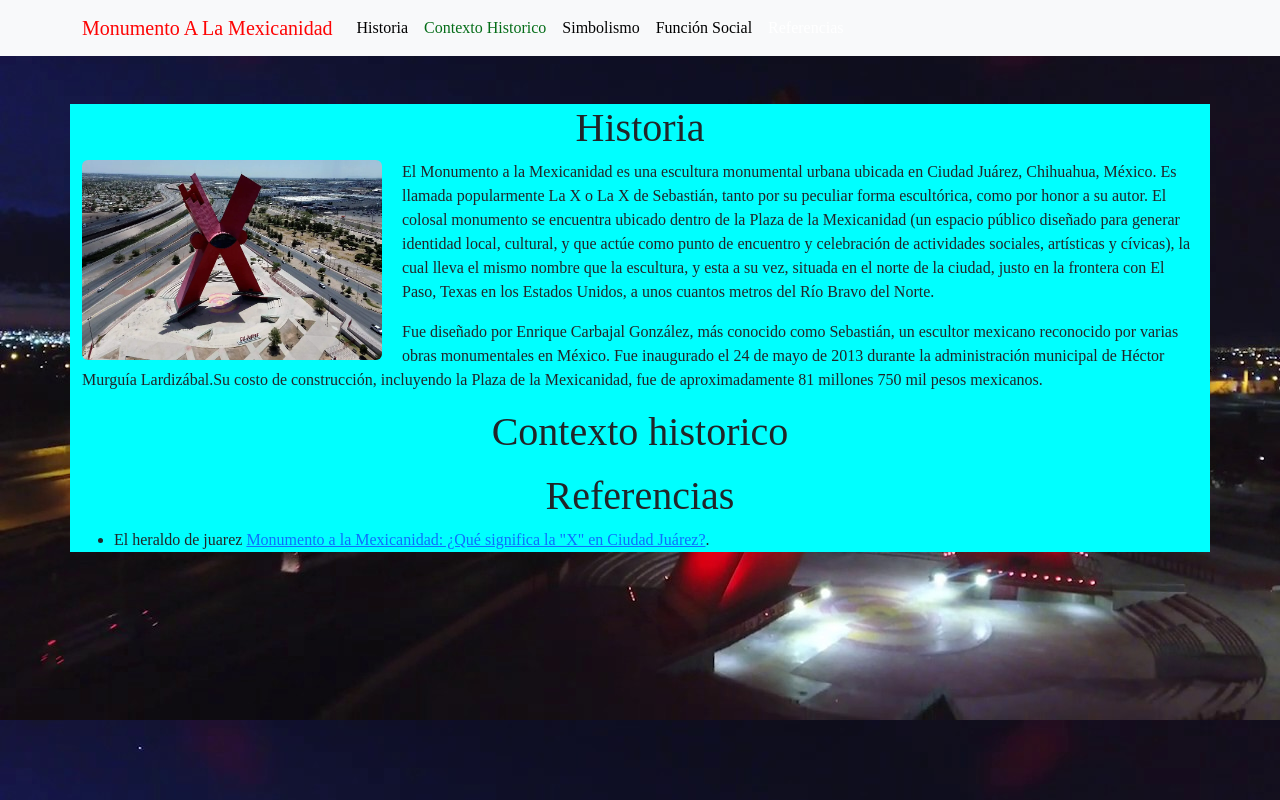
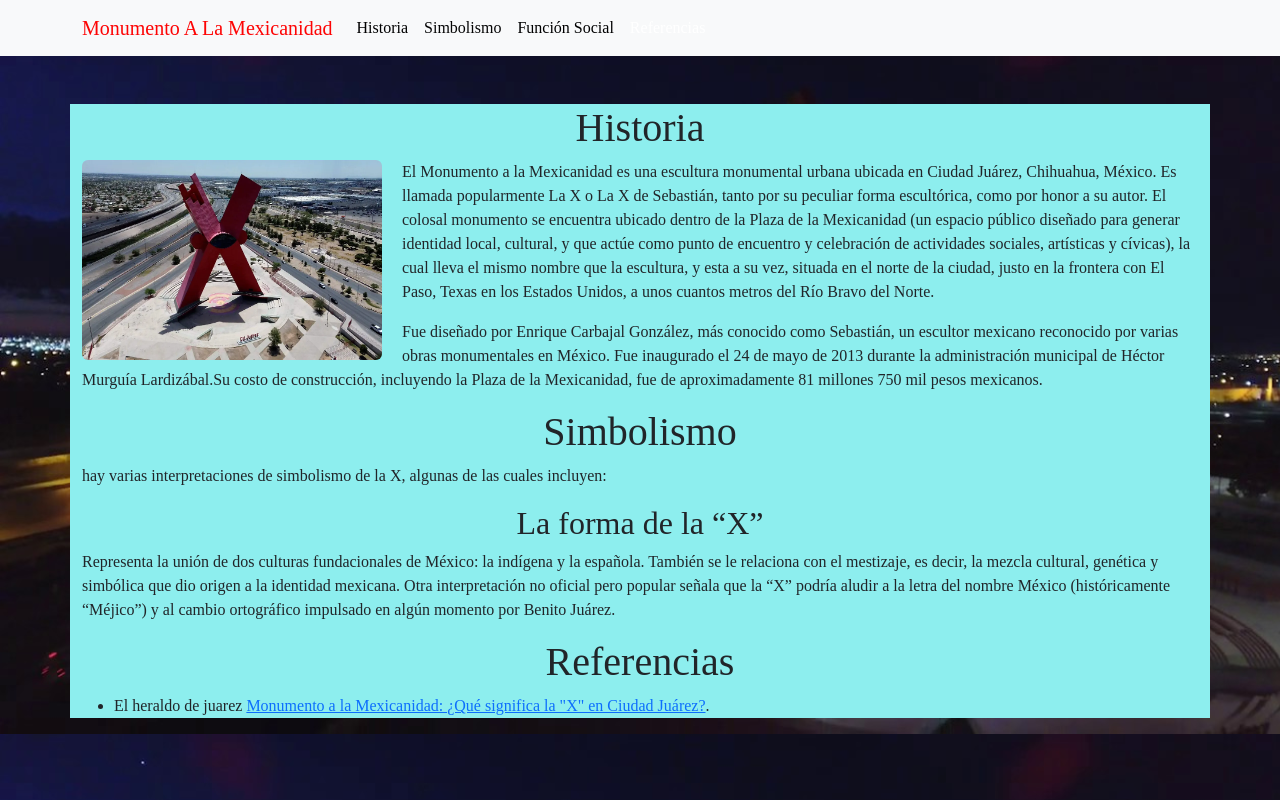
Before and after one commit to wendy-vazquez/mi_comunidad_en_la_web_vowj, a plain HTML site: page index.html in a window 1280 px wide. Drawn offline with nearby package versions, Linux system fonts and the light colour scheme.

Commit message:
simbolismo

```diff
--- a/index.html
+++ b/index.html
@@ -5,7 +5,6 @@
     <meta name="viewport" content="width=device-width, initial-scale=1.0">
     <title>Monumento A La Mexicanidad(la x)</title>
     <link href="https://cdn.jsdelivr.net/npm/bootstrap@5.3.0/dist/css/bootstrap.min.css" rel="stylesheet">
-</head>
 <style>
     body {
         background-image: url("imagenes/maxresdefault.jpg");
@@ -30,9 +29,6 @@
           <a class="nav-link active" aria-current="page" href="#historia">Historia</a>
         </li>
         <li class="nav-item">
-          <a class="nav-link" href="#contexto" style="color: rgb(5, 109, 24);">Contexto Historico</a>
-        </li>
-        <li class="nav-item">
           <a class="nav-link" href="#simbolismo" style="color: rgb(5, 5, 5);">Simbolismo</a>
         </li>
         <li class="nav-item">
@@ -45,7 +41,7 @@
   </div>
 </nav>
 
-<main class="container mt-5" style="background-color: aqua;">
+<main class="container mt-5" style="background-color: rgb(141, 238, 238);">
 
     <section id="historia" class="mb5">
         <h1 class="text-center mb3">Historia</h1>
@@ -61,10 +57,16 @@
              incluyendo la Plaza de la Mexicanidad, fue de aproximadamente 81 millones 750 mil pesos mexicanos.</p>
     </section>
 
-    <section id="contexto" class="mb5">
-        <h1 class="text-center mb3">Contexto historico</h1>
+    <section id="Simbolismo" class="mb5">
+        <h1 class="text-center mb3">Simbolismo</h1>
         <p>
-
+          hay varias interpretaciones de simbolismo de la X, algunas de las cuales incluyen:
+        </p>
+        <h2 class="text-center mb3">La forma de la “X”</h2>
+        <p>
+          Representa la unión de dos culturas fundacionales de México: la indígena y la española. También se le relaciona con el mestizaje, es decir,
+          la mezcla cultural, genética y simbólica que dio origen a la identidad mexicana. Otra interpretación no oficial pero popular señala que la “X”
+          podría aludir a la letra del nombre México (históricamente “Méjico”) y al cambio ortográfico impulsado en algún momento por Benito Juárez.
         </p>
     </section>
 
```
